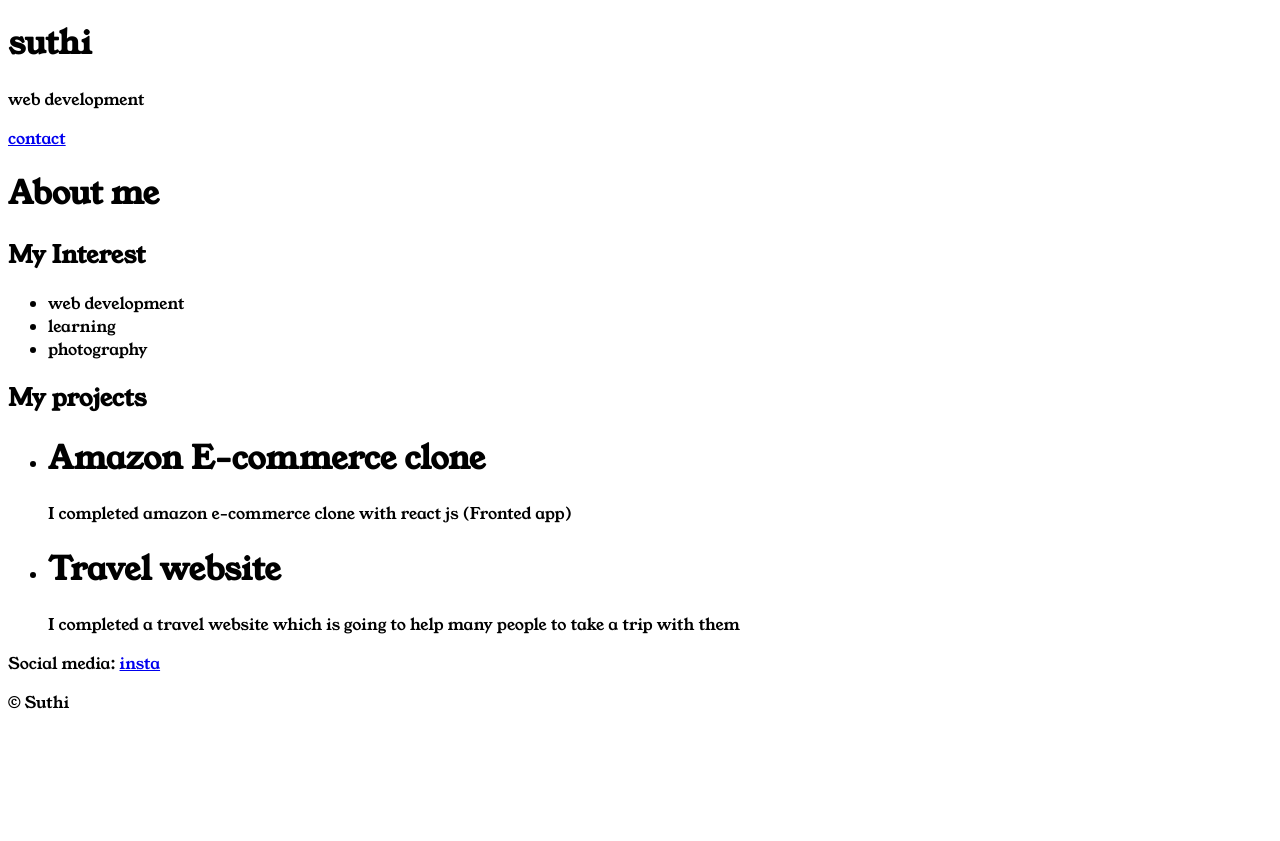
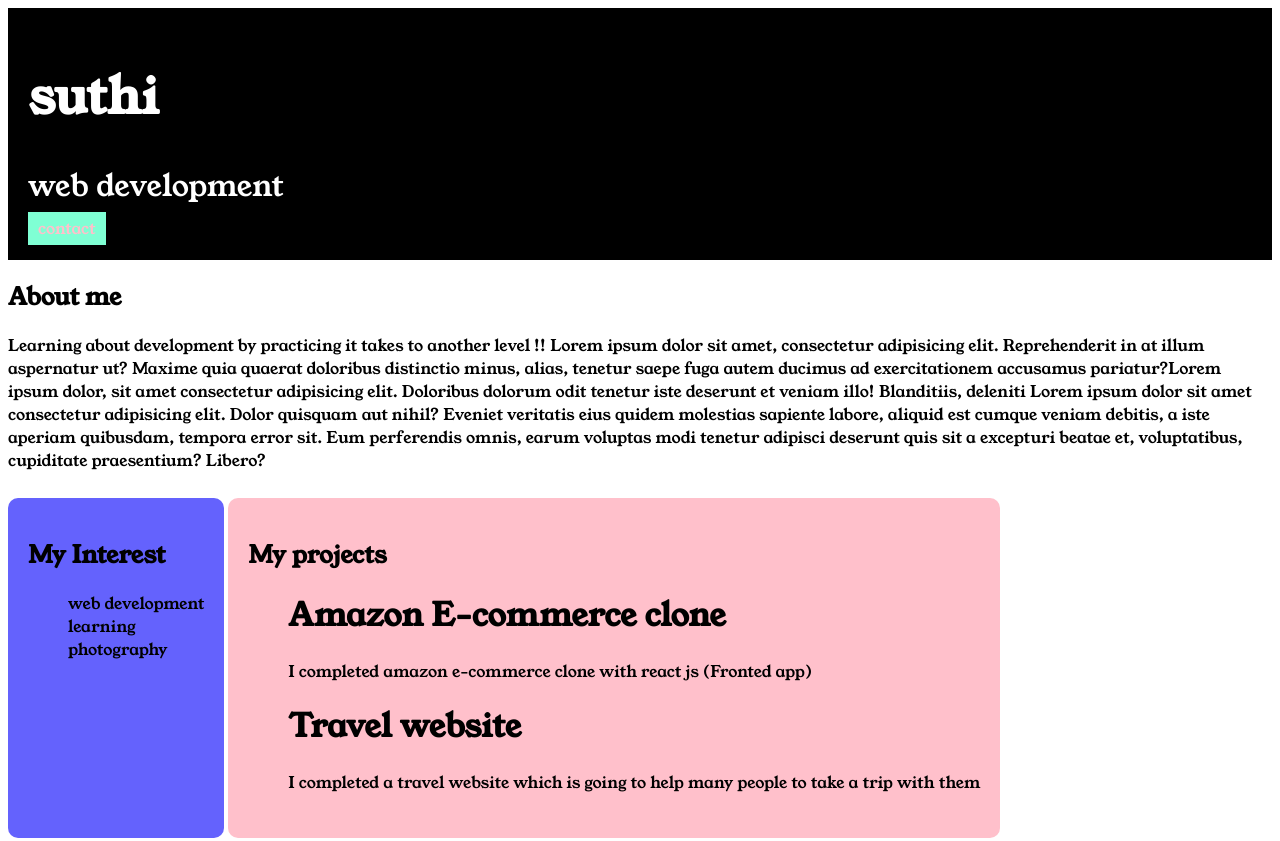
Before and after one commit to suthimoorthy/suthi-portfolio, a plain HTML site: page index.html in a window 1280 px wide. Shown: the top 841 px of the page. Before the commit the page ends 800 px from the top, so only its background shows below. Drawn offline with Linux system fonts and the light colour scheme.

Commit message:
contact.html and index.html file

```diff
--- a/index.html
+++ b/index.html
@@ -5,40 +5,34 @@
         <link rel="preconnect" href="https://fonts.googleapis.com">
 <link rel="preconnect" href="https://fonts.gstatic.com" crossorigin>
 <link href="https://fonts.googleapis.com/css2?family=Young+Serif&display=swap" rel="stylesheet">
-
-      <style>
-         body{
-            font-family : "young Serif",Serif;
-         }
-      </style>
-
+ <link rel="stylesheet" href="style.css">
 
 
     </head>
     <body>
-     <div>
-        <h1>suthi</h1>
-        <p>web development</p>
-        <a href="contact.html">contact</a>
+     <div class="section-one">
+        <h1 class="section-one__name">suthi</h1>
+        <p class="section-one__role">web development</p>
+        <a class="section-one__contact" href="contact.html">contact</a>
      </div>
 
-     <div>
-        <h1>About me</h1>
-        <p></p>
+     <div class="section-two">
+        <h2 class="section-two__title">About me</h2>
+        <p class="section-two__decs">Learning about development by practicing it takes to another level !! Lorem ipsum dolor sit amet, consectetur adipisicing elit. Reprehenderit in at illum aspernatur ut? Maxime quia quaerat doloribus distinctio minus, alias, tenetur saepe fuga autem ducimus ad exercitationem accusamus pariatur?Lorem ipsum dolor, sit amet consectetur adipisicing elit. Doloribus dolorum odit tenetur iste deserunt et veniam illo! Blanditiis, deleniti Lorem ipsum dolor sit amet consectetur adipisicing elit. Dolor quisquam aut nihil? Eveniet veritatis eius quidem molestias sapiente labore, aliquid est cumque veniam debitis, a iste aperiam quibusdam, tempora error sit. Eum perferendis omnis, earum voluptas modi tenetur adipisci deserunt quis sit a excepturi beatae et, voluptatibus, cupiditate praesentium? Libero?</p>
      </div>
 
-     <div>
-        <h2>My Interest</h2>
-        <ul>
+     <div class="section-three">
+        <h2 class="section-three__title">My Interest</h2>
+        <ul class="section-three__decs">
             <li>web development</li>
             <li>learning</li>
             <li>photography</li>
         </ul>
      </div>
 
-     <div>
-        <h2>My projects</h2>
-        <ul>
+     <div class="section-four">
+        <h2 class="section-four__title">My projects</h2>
+        <ul class="section-four__decs">
            <li>
               <h1>Amazon E-commerce clone</h1>
               <p>I completed amazon e-commerce clone with react js (Fronted app)</p>
@@ -54,8 +48,8 @@
 
      </div>
 
-     <div>
-         <p>Social media:
+     <div class="section-five">
+         <p class="section-five__title">Social media:
               <a href="https://www.instagram.com/suthimoorthy03?igsh=M3E3eTF2b2o5eTdj">insta</a>
          </p>
 
```
Also changed, not shown: contact.html (+16 -11 lines).
